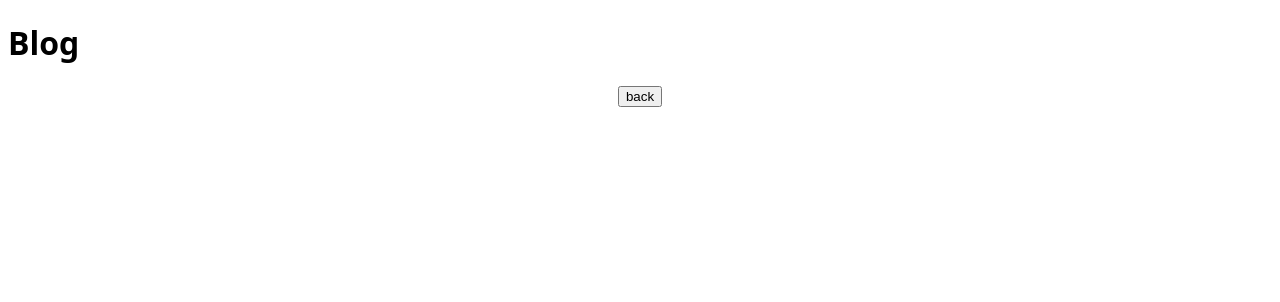
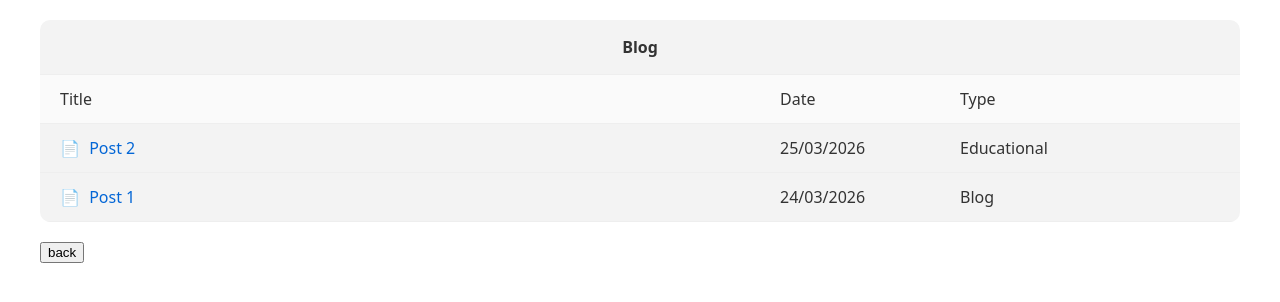
Before and after one commit to antoniowf/MyWebsite, a plain HTML site: page Index/Blog.html in a window 1280 px wide. Drawn offline with Linux system fonts and the light colour scheme.

Commit message:
Adicionar tabela e estilização à página Blog e correção do botão back

```diff
--- a/Index/Blog.html
+++ b/Index/Blog.html
@@ -4,20 +4,50 @@
     <meta charset="UTF-8">
     <meta name="viewport" content="width=device-width, initial-scale=1.0">
     <title>Blog</title>
-    <link rel="stylesheet" href="/Style/ListStyle.css">
+    <link rel="stylesheet" href="/Style/Blog.css">
 </head>
 <body>
+    <div class="container">
+        <div class="header">
+            <b>Blog</b>
+        </div>
+        <table>
+            <thead>
+                <tr>
+                    <th style="width: 60%;">Title</th>
+                    <th style="width: 15%;">Date</th>
+                    <th style="width: 25%;">Type</th>
+                </tr>
+            </thead>
+            <tbody>
+                <!------------------------------------------------------>
+                <tr>
+                    <td>
+                        <a href="">
+                            <span class="file-icon">📄</span>
+                            Post 2
+                        </a>
+                    </td>
+                    <td>25/03/2026</td>
+                    <td>Educational</td>
+                </tr>
+                <!------------------------------------------------------>
+                <tr>
+                    <td>
+                        <a href="">
+                            <span class="file-icon">📄</span>
+                            Post 1
+                        </a>
+                    </td>
+                    <td>24/03/2026</td>
+                    <td>Blog</td>
+                </tr>
+                <!------------------------------------------------------>
+            </tbody>
+        </table>
+    </div>
 
-    <main>
-        <div class="header">
-            <h1>Blog</h1>
-        </div>
 
-    </main>
-    <!-- Iserir uma tabela aqui -->
-    <footer>
         <button type="button" onclick="location.href='/Index/Index.html'" alt="a button to go back to the homepage">back</button>
-    </footer>
-
 </body>
 </html>
--- /dev/null
+++ b/Style/Blog.css
@@ -0,0 +1,87 @@
+
+        body {
+            font-family: system-ui, -apple-system, BlinkMacSystemFont, 'Segoe UI', Roboto, Arial, sans-serif;
+            line-height: 1.5;
+            margin: 0;
+            padding: 20px;
+            color: #333;
+            background-color: #ffffff;
+        }
+        .container {
+            max-width: 1200px;
+            margin: 0 auto;
+            background-color: #f3f3f3;
+            border-radius: 10px;
+
+            overflow: hidden;
+        }
+        .header {
+            padding: 15px 20px;
+            border-bottom: 1px solid #eee;
+            text-align: center;
+        }
+        h1 {
+            font-size: 24px;
+            margin: 0;
+            font-weight: 500;
+            color: #333;
+        }
+        table {
+            width: 100%;
+            border-collapse: collapse;
+        }
+        th {
+            text-align: left;
+            padding: 12px 20px;
+            border-bottom: 1px solid #eee;
+            font-weight: 500;
+            color: #333;
+            background-color: #fafafa;
+        }
+        td {
+            padding: 12px 20px;
+            border-bottom: 1px solid #eee;
+        }
+        tr:hover {
+            background-color: #f9f9f9;
+        }
+        a {
+            color: #0366d6;
+            text-decoration: none;
+        }
+        a:hover {
+            text-decoration: underline;
+        }
+        .icon {
+            width: 20px;
+            margin-right: 5px;
+            vertical-align: middle;
+        }
+        .file-icon {
+            color: #8e8e93;
+            font-size: 16px;
+            margin-right: 5px;
+        }
+        .folder-icon {
+            color: #0366d6;
+            font-size: 16px;
+            margin-right: 5px;
+        }
+        .parent {
+            display: flex;
+            align-items: center;
+        }
+        .footer {
+            padding: 10px 20px;
+            color: #6e6e6e;
+            font-size: 12px;
+            border-top: 1px solid #eee;
+        }
+
+        button{
+            display: flex;
+            justify-content: center;
+            align-items: center;
+            margin: 20px;
+            object-position: center;
+        }
--- a/Style/ListStyle.css
+++ b/Style/ListStyle.css
@@ -10,3 +10,8 @@ button {
   display: block;
   margin: 0 auto;
 }
+
+tr {
+    font-size: 25px;
+    text-align: left;
+}
```
